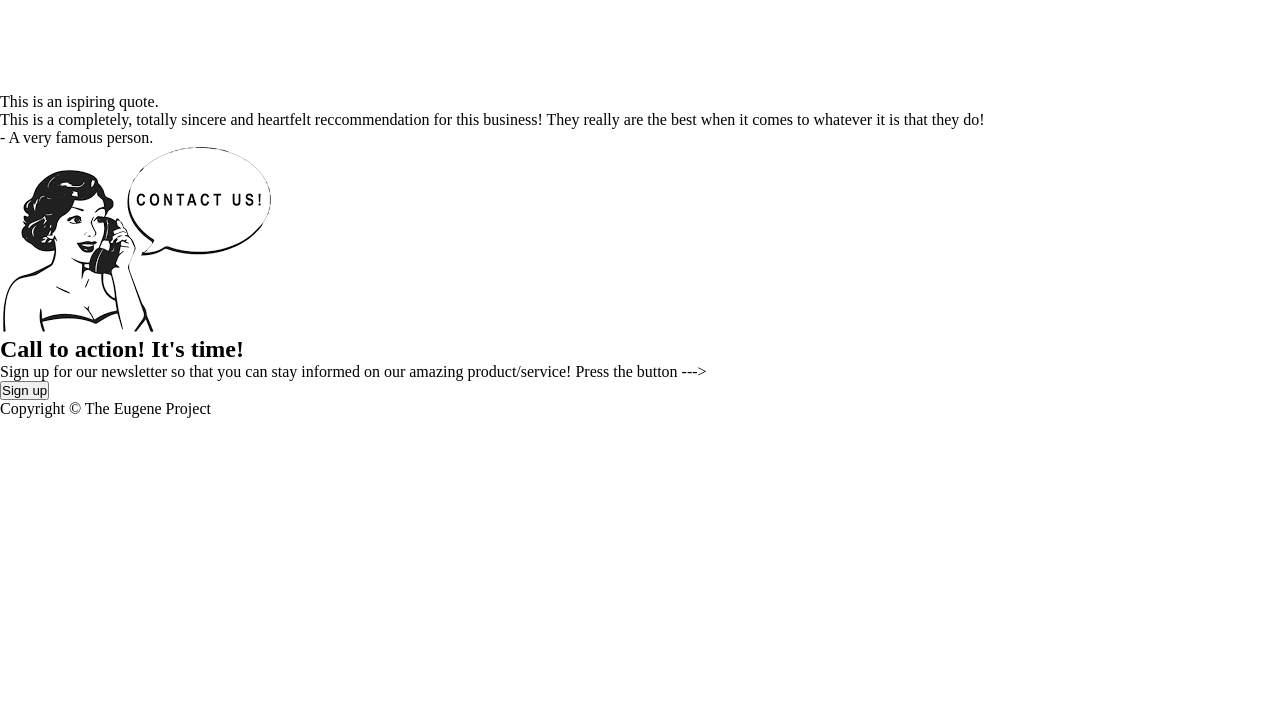
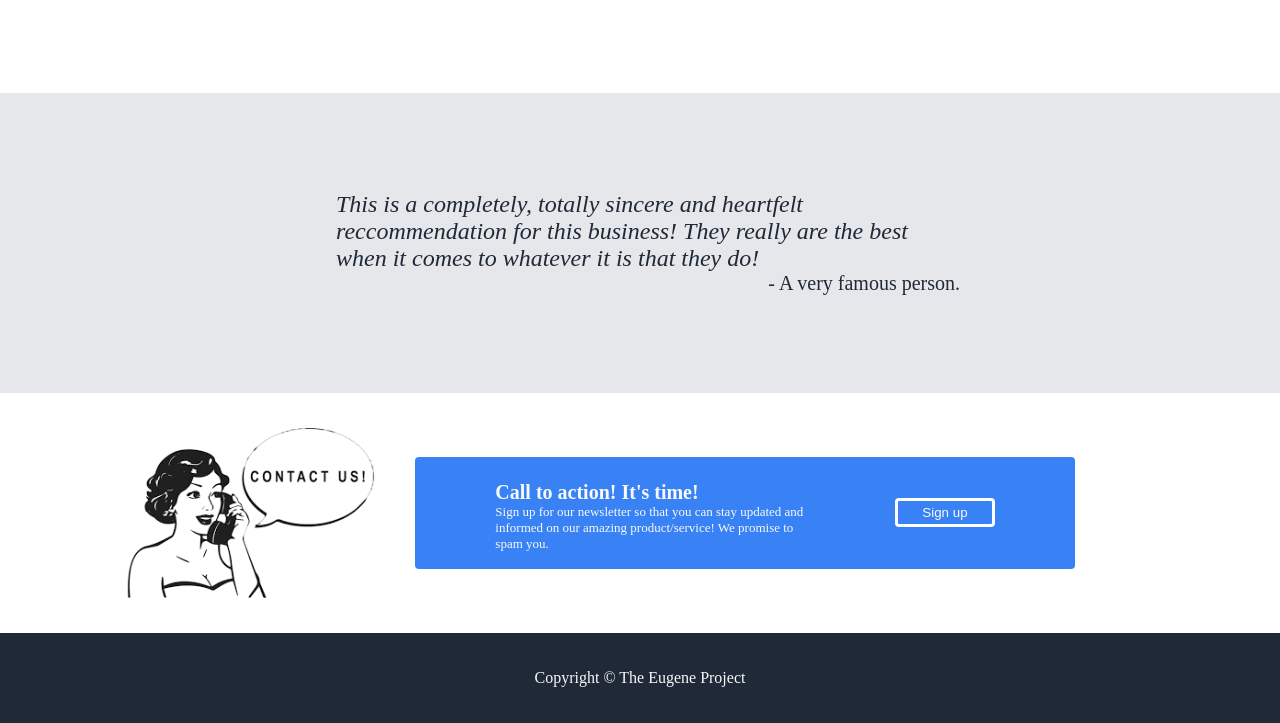
Before and after one commit to Eugene-L-H/Landing-Page, a plain HTML site: page index.html in a window 1280 px wide. Shown: the part 811-1534 px from the top of the page. Before the commit the page ends 1229 px from the top, so only its background shows below. Drawn offline with Linux system fonts and the light colour scheme.

Commit message:
Completed styling. App at 1.0.

```diff
--- a/index.html
+++ b/index.html
@@ -70,26 +70,29 @@
         </div>
 
         <div class="testamonial">
-          <p>This is an ispiring quote.</p>
-          <p>
-            This is a completely, totally sincere and heartfelt reccommendation
-            for this business! They really are the best when it comes to
-            whatever it is that they do!
+          <div class="quotebox">
+            <p class="quote">
+              This is a completely, totally sincere and heartfelt
+              reccommendation for this business! They really are the best when
+              it comes to whatever it is that they do!
             </p>
-          <p>- A very famous person.</p>
+            <p class="famous">- A very famous person.</p>
+          </div>
         </div>
 
-        <div class="action">
         <div class="action-box">
           <img
             src="images/contact-us.png"
             alt="Cartoon woman on phone, contact us"
           />
+          <div class="call-to_action">
+            <div class="action-text">
               <h2>Call to action! It's time!</h2>
               <p>
-              Sign up for our newsletter so that you can stay informed on our
-              amazing product/service! Press the button --->
+                Sign up for our newsletter so that you can stay updated and
+                informed on our amazing product/service! We promise to spam you.
               </p>
+            </div>
             <button>Sign up</button>
           </div>
         </div>
--- a/style.css
+++ b/style.css
@@ -12,6 +12,8 @@ header {
   display: flex;
   flex-direction: column;
 }
+
+/* Top header */
 
 .top-header,
 .bottom-header {
@@ -120,3 +122,88 @@ main {
   padding-top: 6px;
   padding-left: 6.5px;
 }
+
+/* Testamonial Section */
+
+.testamonial {
+  display: flex;
+  background-color: #e5e7eb;
+  height: 300px;
+  justify-content: center;
+  align-items: center;
+}
+
+.quotebox {
+  display: flex;
+  flex-direction: column;
+  color: #1f2937;
+  width: 50%;
+}
+
+.quote {
+  font-size: 24px;
+  font-style: italic;
+  font-weight: lighter;
+  padding-left: 16px;
+}
+
+.famous {
+  align-self: flex-end;
+  font-size: 20px;
+  font-weight: 500;
+}
+
+/* Call to action section */
+
+.action-box {
+  display: flex;
+  height: 240px;
+  justify-content: center;
+  align-items: center;
+  gap: 10%;
+  gap: 0;
+}
+
+.action-box img {
+  height: 170px;
+}
+
+.call-to_action {
+  display: flex;
+  align-items: center;
+  gap: 80px;
+  background-color: #3882f6;
+  padding: 16px 80px;
+  margin: 0 80px 0 40px;
+  border-radius: 4px;
+  height: 33.3333%;
+}
+
+.action-text {
+  width: 320px;
+  padding-top: 8px;
+  color: #f9faf8;
+  font-size: 13px;
+}
+
+.action-box h2 {
+  font-size: 20px;
+}
+
+.call-to_action button {
+  border: solid #fff 3px;
+  border-radius: 4px;
+  padding: 4px 24px;
+  background-color: #3882f6;
+  color: #f9faf8;
+}
+/* Footer */
+
+footer {
+  display: flex;
+  justify-content: center;
+  align-items: center;
+  color: #f9faf8;
+  background-color: #1f2937;
+  height: 90px;
+}
```
Lines whose indentation alone changed are shown as unchanged.
